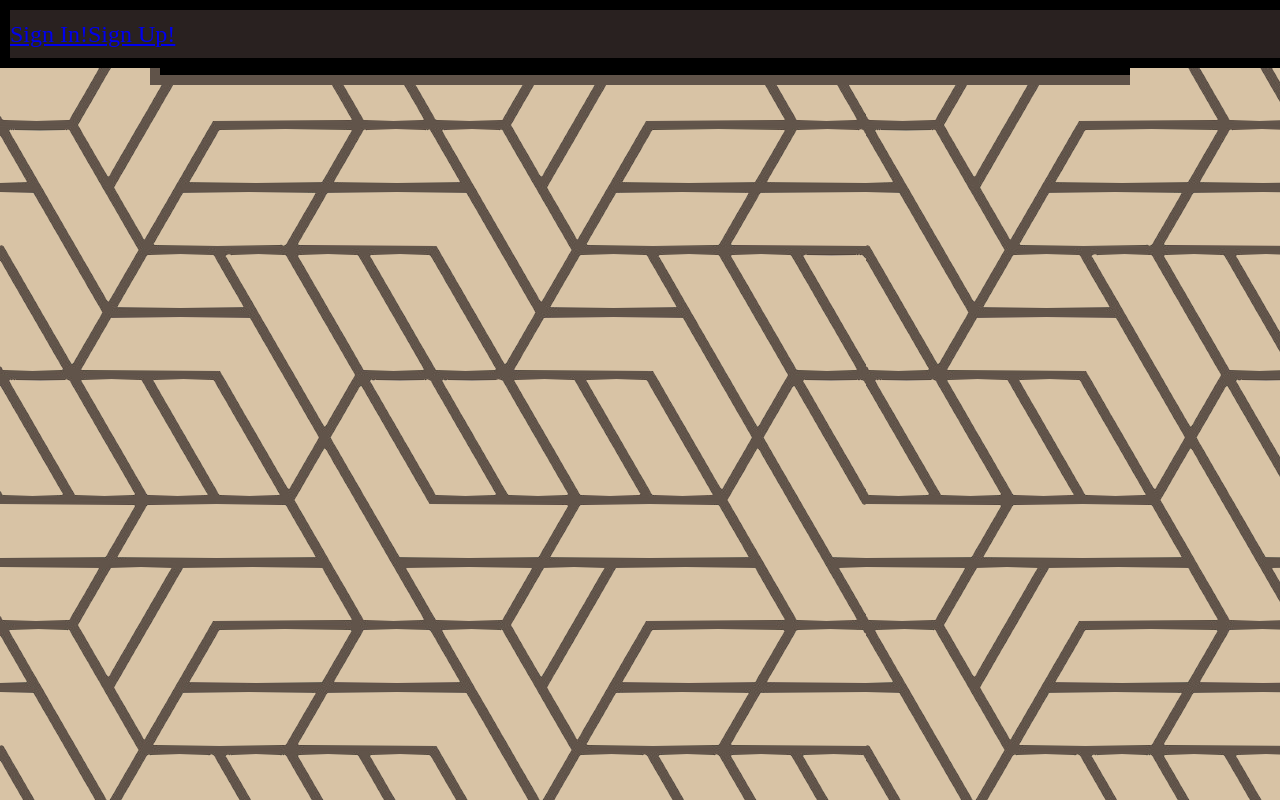
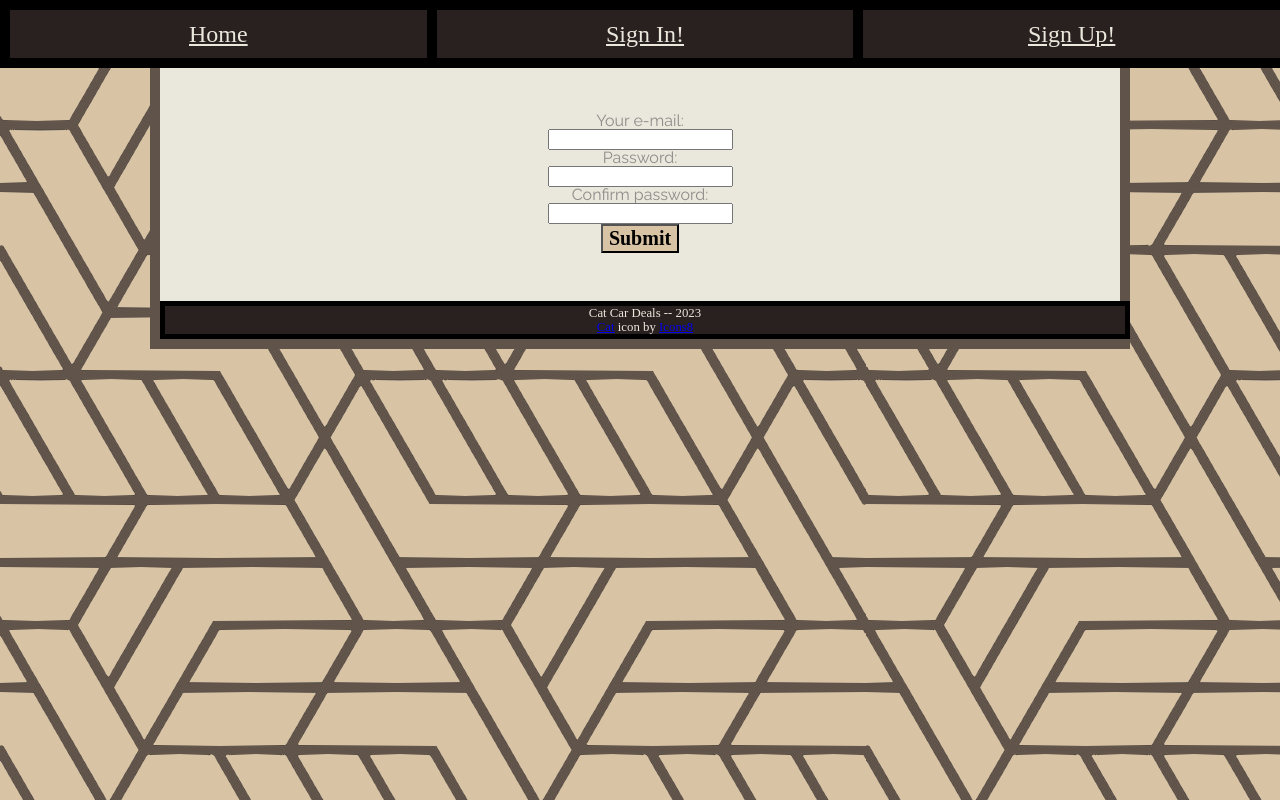
Before and after one commit to oleksandrashevchenko98/css_05, a plain HTML site: page pages/registration.html in a window 1280 px wide. Drawn offline with Linux system fonts and the light colour scheme; files that its build step writes are made by us from their sources; files whose address does not match are found by name; a web font is replaced by a local one.

Commit message:
added the sign-in form to registration.html

```diff
--- a/pages/registration.html
+++ b/pages/registration.html
@@ -4,16 +4,38 @@
     <meta charset="UTF-8" />
     <meta name="viewport" content="width=device-width, initial-scale=1.0" />
     <title>Sign Up</title>
-    <link rel="stylesheet" href="css/reset.css" />
-    <link rel="stylesheet" href="css/style.css" />
+    <link rel="stylesheet" href="../css/reset.css" />
+    <link rel="stylesheet" href="../css/style.css" />
+    <link rel="icon" type="image/x-icon" href="../img/icon.png" />
   </head>
   <body>
     <header class="header">
-      <a href="pages/authorization.html">Sign In!</a>
-      <a href="pages/registration.html">Sign Up!</a>
+      <a class="header__link" href="index.html">Home</a>
+      <a class="header__link" href="pages/authorization.html">Sign In!</a>
+      <a class="header__link" href="pages/registration.html">Sign Up!</a>
     </header>
     <div class="wrapper">
-      <footer class="footer"></footer>
+      <div class="author">
+        <form action="https://fom.in.ua/echo">
+          <label for="username">Your e-mail:</label><br />
+          <input type="text" id="username" name="username" /><br />
+          <label for="pwd">Password:</label><br />
+          <input type="password" id="pwd" name="pwd" />
+          <br />
+          <label for="pwd">Confirm password:</label><br />
+          <input type="password" id="pwd" name="pwd" />
+          <br />
+          <input type="submit" value="Submit" class="button" />
+        </form>
+      </div>
+
+      <footer class="footer">
+        Cat Car Deals -- 2023 <br />
+        <a target="_blank" href="https://icons8.com/icon/A6MPwk5IYkXR/cat"
+          >Cat</a
+        >
+        icon by <a target="_blank" href="https://icons8.com">Icons8</a>
+      </footer>
     </div>
   </body>
 </html>
```
